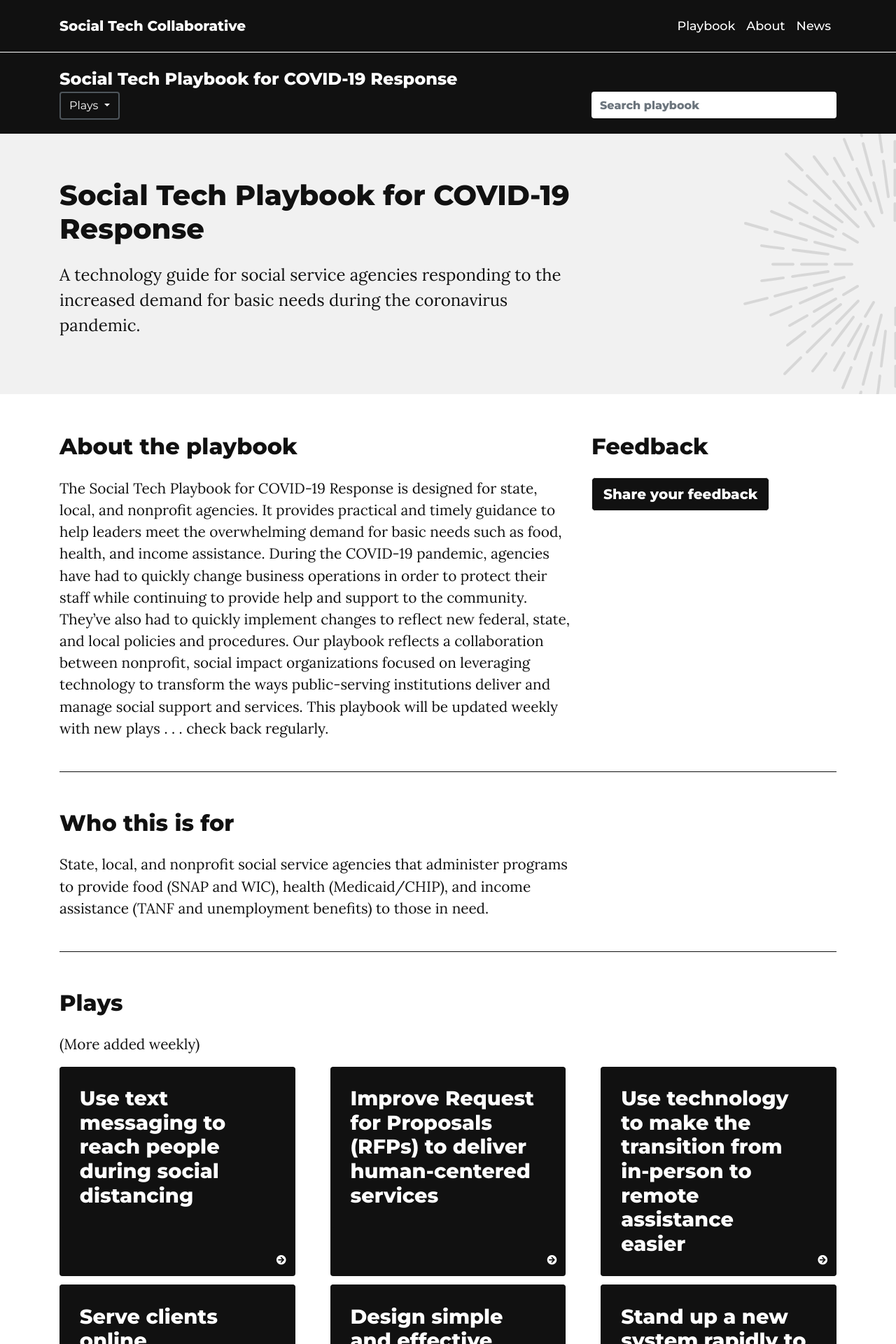
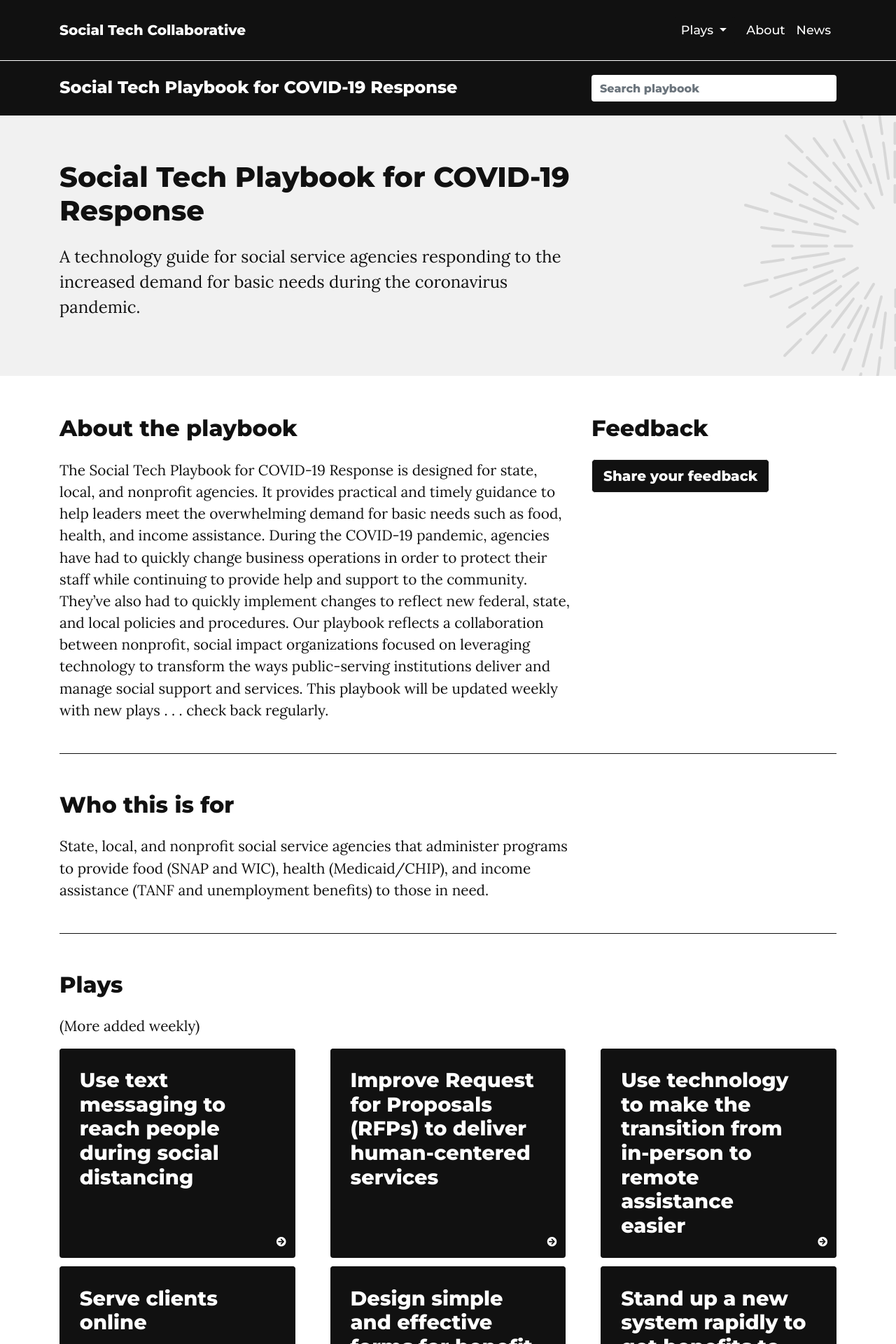
Before and after one commit to Social-Tech-Collab/socialtechcollaborative, a Jekyll site: the page built from index.html, in a window 1280 px wide. Shown: the top 1920 px of the page at 70% size. Built offline with Jekyll 4.4.1, drawn with Linux system fonts in a browser that asks for light colours; nearby versions of some CDN libraries; some web fonts are replaced; the list of posts is cut into pages by our own code.

Commit message:
move play dropdown

```diff
--- a/_includes/menu-header.html
+++ b/_includes/menu-header.html
@@ -5,8 +5,11 @@
 <li class="nav-item">
     <a href="#content" class="sr-only sr-only-focusable">Skip to main content</a>
 </li>
+<!-- <li class="nav-item">
+    <a class="nav-link" href="https://socialtech.us/playbook/">Playbook</a>
+</li> -->
 <li class="nav-item">
-    <a class="nav-link" href="https://socialtech.us/playbook/">Playbook</a>
+    {% include play-dropdown.html %}
 </li>
 <li class="nav-item">
     <a class="nav-link" href="https://socialtech.us/about">About</a>
--- a/_includes/play-dropdown.html
+++ b/_includes/play-dropdown.html
@@ -1,4 +1,4 @@
-<div class="dropdown show col-lg-8" id="play-button">
+<div class="dropdown show nav-link" id="play-button">
   <a
     class="btn btn-secondary dropdown-toggle"
     href="#"
@@ -11,7 +11,7 @@
     Plays
   </a>
 
-  <div class="dropdown-menu" aria-labelledby="dropdownMenuLink">
+  <div class="dropdown-menu dropdown-menu-right" aria-labelledby="dropdownMenuLink">
     {% for play in site.posts %}
       {% if play.title != "More plays coming soon!" %}
         <a class="dropdown-item" id="play-dropdown-{{ forloop.index }}" href="{{ site.baseurl }}{{ play.url }}">{{ play.title }}</a>
--- a/_layouts/default.html
+++ b/_layouts/default.html
@@ -28,7 +28,6 @@
                 <div class="col-lg-8">
                     <a href="{{site.url}}{{site.baseurl}}/" title="Social Tech Playbook for COVID-19 Response">Social Tech Playbook for COVID-19 Response</a>
                 </div>
-                {% include play-dropdown.html %}
                 <div class="col-lg-4">
                     {% include search-lunr.html %}
                 </div>
--- a/assets/css/theme.css
+++ b/assets/css/theme.css
@@ -678,7 +678,12 @@ article.card {
   color: black !important;
 }
 
-#play-button>a {
+#play-button>a,
+#play-button>a:visited {
   background-color: #111111;
-  border-width: 2px;
+  border-width: 0px;
+  color: #ffffff;
+  font-weight: 500;
+  text-decoration: none;
+  font-size: 1.1rem;
 }
```
